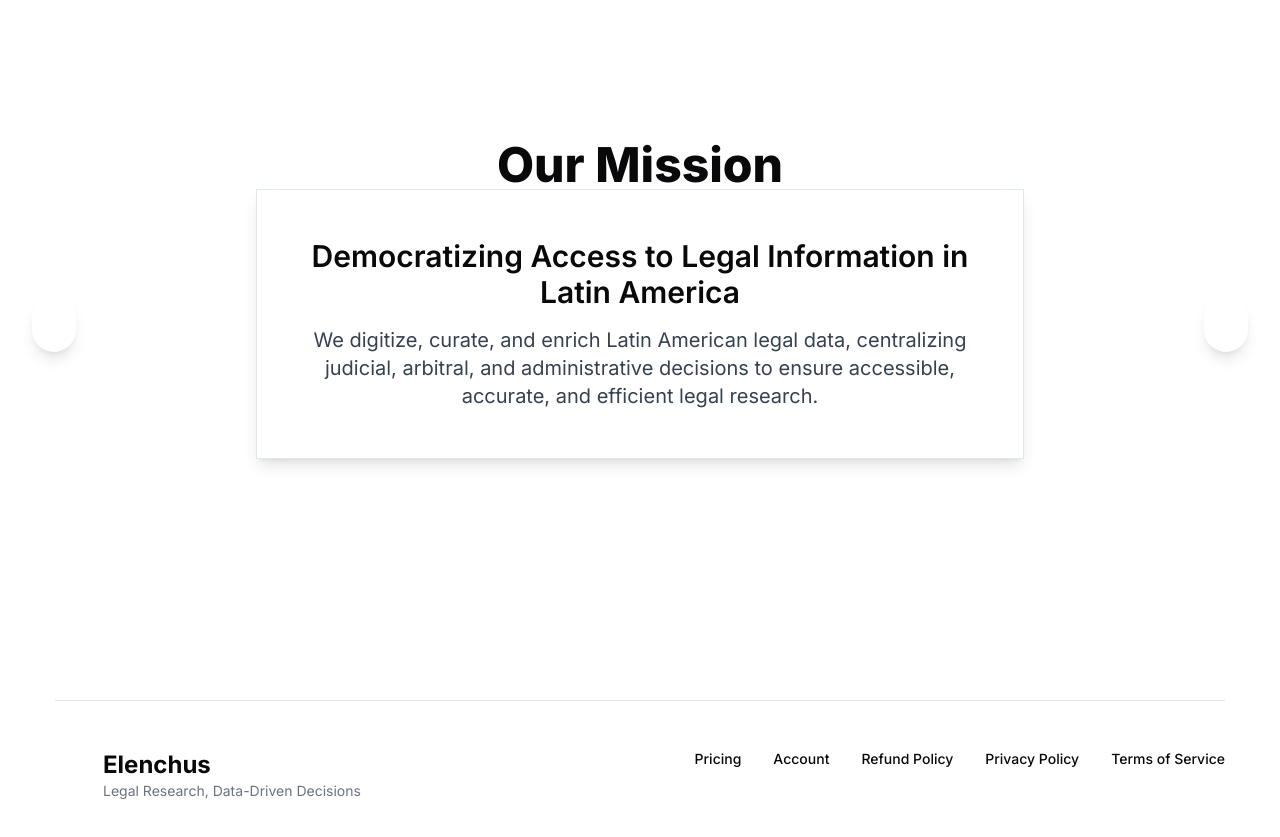
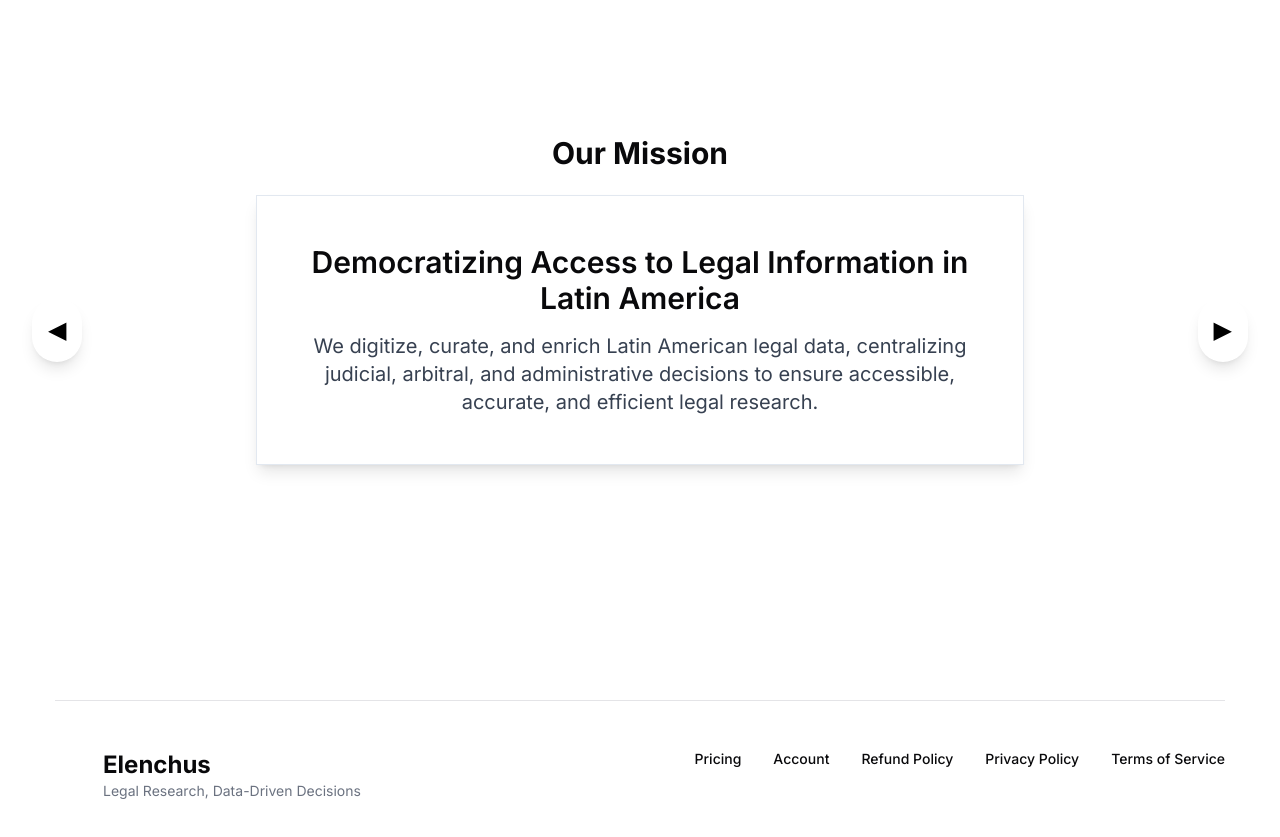
Before and after one commit to Elechus/saas-AI, a Next.js app in the folder frontend/: page /about in a window 1280 px wide. Shown: the part 900-1737 px from the top of the page. Built offline with nearby package versions, Linux system fonts and the light colour scheme; what tailwindcss-rtl would draw is missing.

Commit message:
flechass

```diff
--- a/frontend/pages/about.tsx
+++ b/frontend/pages/about.tsx
@@ -3,6 +3,8 @@ import NavbarFixed from '@/components/navbar/NavbarFixed';
 import { FooterWebsite } from '@/components/footer/FooterWebsite';
 import { motion, AnimatePresence } from 'framer-motion';
 import '@/styles/globals.css';
+import { useTheme } from 'next-themes';
+
 
 const missionData = [
   {
@@ -38,9 +40,9 @@ const missionData = [
 ];
 
 export default function AboutUs() {
-  const [isClient, setIsClient] = useState(false);
-  const [theme, setTheme] = useState('light');
-  const [index, setIndex] = useState(0);
+    const { theme, setTheme } = useTheme();
+    const [isClient, setIsClient] = useState(false);
+    const [index, setIndex] = useState(0);
 
   useEffect(() => {
     document.body.style.overflowX = 'hidden';
@@ -73,7 +75,7 @@ export default function AboutUs() {
   return (
     <div className="bg-gray-50 dark:bg-zinc-900 text-gray-900 dark:text-white">
       <div className="relative z-50">
-        {isClient && <NavbarFixed toggleTheme={toggleTheme} currentTheme={theme} />}
+      {isClient && <NavbarFixed toggleTheme={toggleTheme} currentTheme={theme || 'light'} />}
       </div>
 
       <motion.section
@@ -124,9 +126,9 @@ export default function AboutUs() {
       </motion.section>
 
       <section className="relative min-h-screen flex flex-col justify-center items-center text-center px-8 bg-gray-50 dark:bg-zinc-900 py-24">
-        <h2 className="text-5xl md:text-7xl font-extrabold text-gray-900 dark:text-white mb-12">
-          Our Mission
-        </h2>
+        <div className="text-center mb-6">
+        <h2 className="text-3xl font-bold">Our Mission</h2>
+        </div>
 
         <div className="relative w-full max-w-5xl mx-auto flex items-center justify-center">
           <AnimatePresence mode="wait">
@@ -147,13 +149,23 @@ export default function AboutUs() {
             </motion.div>
           </AnimatePresence>
 
-          <button className="absolute left-0 md:-left-12 top-1/2 transform -translate-y-1/2 bg-gray-900 dark:bg-white text-white dark:text-black p-4 rounded-full shadow-lg hover:scale-110 transition-all" onClick={prevSlide}>
-            ◀
-          </button>
+          <button
+            className="absolute left-0 md:-left-12 top-1/2 transform -translate-y-1/2
+                        bg-gray-900 dark:bg-white text-black
+                        p-4 rounded-full shadow-lg hover:scale-110 transition-all"
+            onClick={prevSlide}
+            >
+            <span className="text-2xl text-black">◀</span>
+            </button>
 
-          <button className="absolute right-0 md:-right-12 top-1/2 transform -translate-y-1/2 bg-gray-900 dark:bg-white text-white dark:text-black p-4 rounded-full shadow-lg hover:scale-110 transition-all" onClick={nextSlide}>
-            ▶
-          </button>
+            <button
+            className="absolute right-0 md:-right-12 top-1/2 transform -translate-y-1/2
+                        bg-gray-900 dark:bg-white text-black
+                        p-4 rounded-full shadow-lg hover:scale-110 transition-all"
+            onClick={nextSlide}
+            >
+            <span className="text-2xl text-black">▶</span>
+            </button>
         </div>
       </section>
 
```
